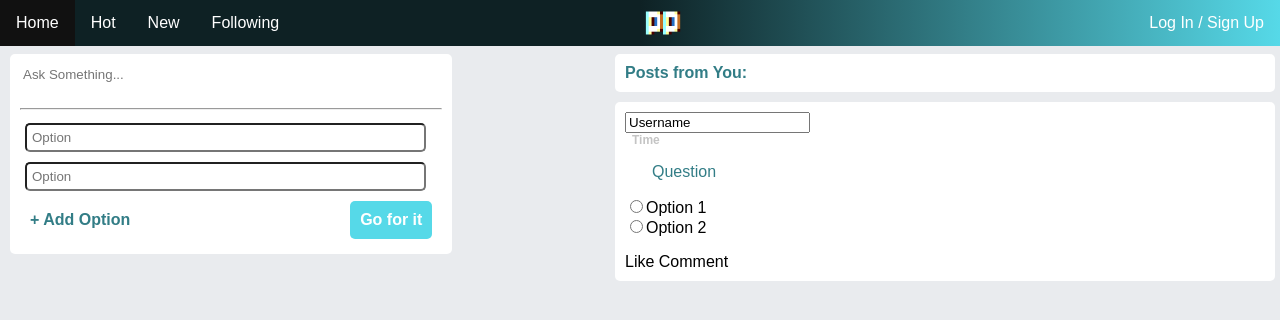
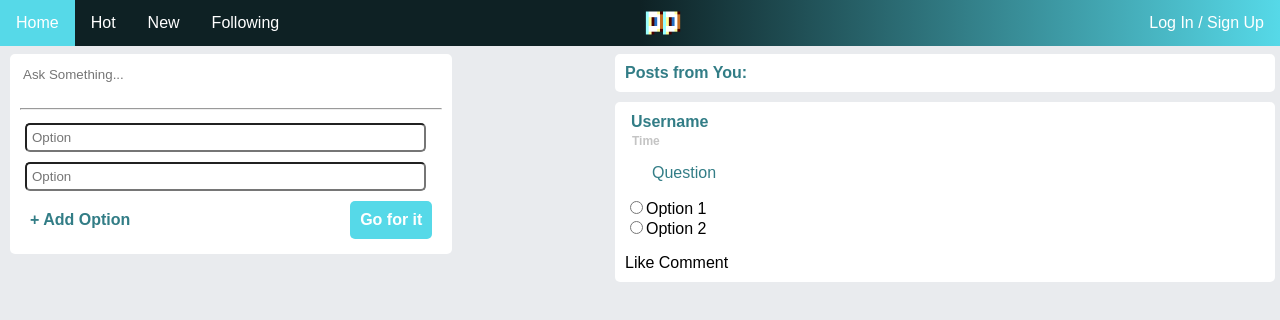
Before and after one commit to nuetu/pollparty, a plain HTML site: page index.html in a window 1280 px wide. Both pictures are taken after a click on the button "Go for it". Drawn offline with Linux system fonts and the light colour scheme.

Commit message:
Fixed rowans random shit

```diff
--- a/script.js
+++ b/script.js
@@ -105,7 +105,7 @@ function submitPoll() {
 	home.append(post);
 	post.setAttribute("id","feed");
 	$(function() {
-		$(post).append('<input type="text" id="username" value="Username" name="feed"><br><time id="time">Time</time><p id="userquestion">Question</p><form><input id="pointer" type="radio" name="option" value="option1">Option 1<br><input id="pointer" type="radio" name="option" value="option2">Option 2<br></form>Like Comment<br>');
+		$(post).append('<input type="button" id="username" value="Username" name="feed"><br><time id="time">Time</time><p id="userquestion">Question</p><form><input id="pointer" type="radio" name="option" value="option1">Option 1<br><input id="pointer" type="radio" name="option" value="option2">Option 2<br></form>Like Comment<br>');
 		$("#home").append('<br>');
 	});
 
--- a/stylesheet.css
+++ b/stylesheet.css
@@ -46,7 +46,6 @@ li .hover {
 .hover {
 	background-color: none;
 }
-<<<<<<< HEAD
 #homenav {
     background-color: #56D9E8;
 }
@@ -116,7 +115,6 @@ li .hover {
 .option{
 
 }
->>>>>>> b665fe37974fdacb493fd5684aa85877b13690bf
 #username {
 	list-style-type: none;
 	padding-bottom: 3px;
```
